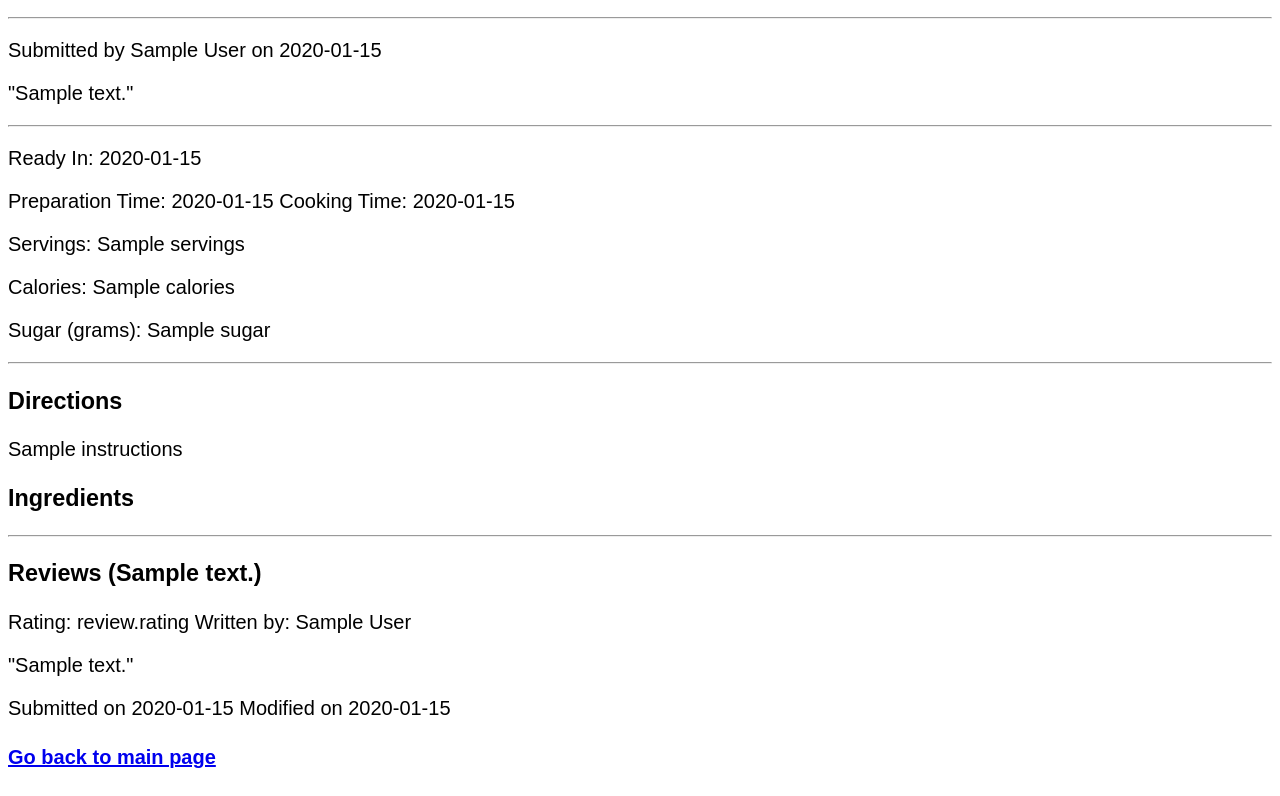
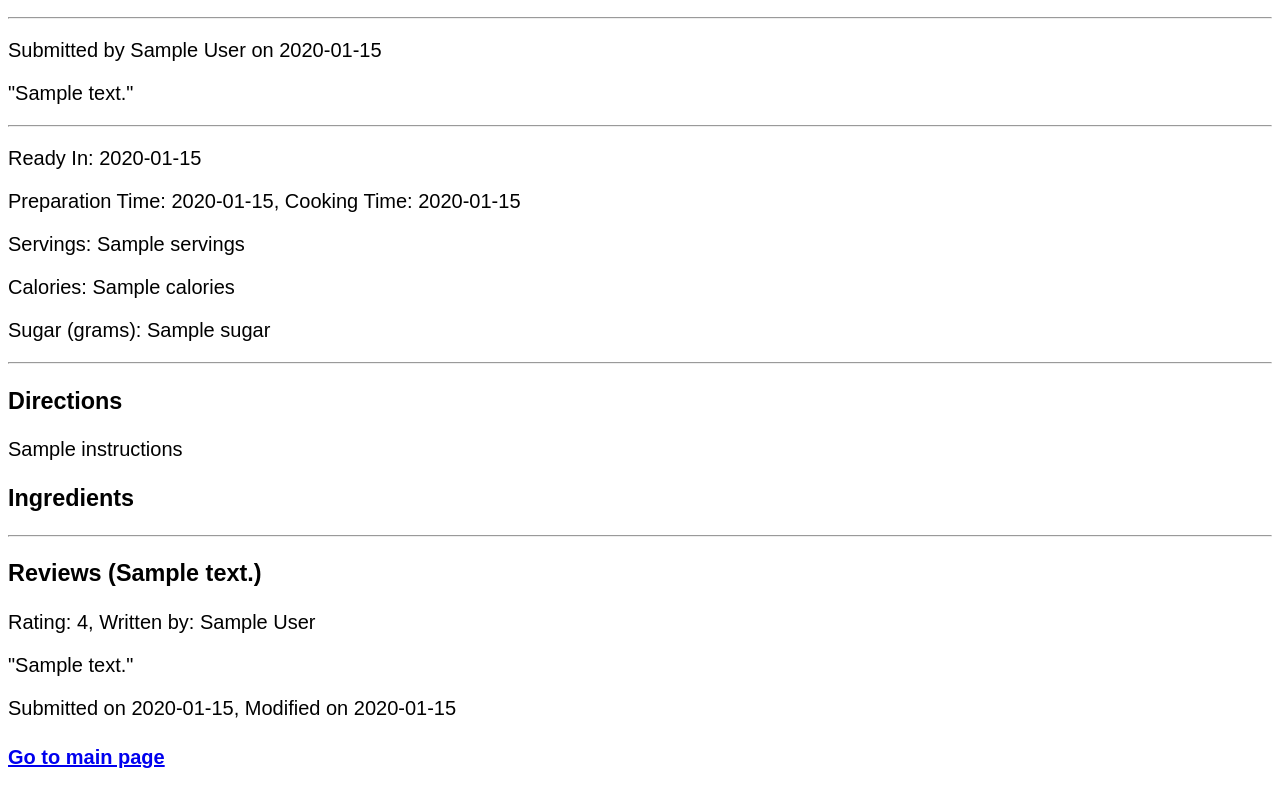
Before and after one commit to jonghyun-joann-lee/cs4111-Cookbook, a Flask app: template templates/recipe_insights.html in a window 1280 px wide. Shown: the part 226-1022 px from the top of the page. Run offline with Flask 3, Linux system fonts and the light colour scheme; the template is opened without the code that fills it: most values are stand-ins (such as "Sample title", 1, 10 or a date in 2020); parts of the project's set-up code (start-up, migrations or seed data) failed here and were passed over.

Commit message:
Minor fixes

```diff
--- a/templates/all_recipes.html
+++ b/templates/all_recipes.html
@@ -46,7 +46,7 @@
     <p>There are no recipes added to GravanosCookBook.</p>
   {% endif %}
 
-  <h3><a href="/">Go back to main page</a></h3>
+  <h3><a href="/">Go to main page</a></h3>
 
 </body>
 
--- a/templates/category_recipes.html
+++ b/templates/category_recipes.html
@@ -40,7 +40,7 @@
     <p>There are no recipes added to this category yet.</p>
   {% endif %}
 
-  <h3><a href="/">Go back to main page</a></h3>
+  <h3><a href="/">Go to main page</a></h3>
 
 </body>
 
--- a/templates/recipe_insights.html
+++ b/templates/recipe_insights.html
@@ -30,7 +30,7 @@
   <hr>
 
   <p>Ready In: {{ recipe.totaltime }}</p>
-  <p>Preparation Time: {{ recipe.preptime }}    Cooking Time: {{ recipe.cooktime }} </p>
+  <p>Preparation Time: {{ recipe.preptime }}, Cooking Time: {{ recipe.cooktime }} </p>
 
   <p>Servings: {{ recipe.servings }}</p>
   <p>Calories: {{ recipe.calories }}</p>
@@ -47,13 +47,13 @@
 
   <h3>Reviews ({{ recipe.reviewcount }})</h3>
   {% for reviewnumber, review in reviews.items() %}
-    <p>Rating: review.rating    Written by: {{ review.author }}</p>
+    <p>Rating: {{ review.rating }}, Written by: {{ review.author }}</p>
     <p>"{{ review.content }}"</p>
-    <p>Submitted on {{ review.datesubmitted }}  Modified on {{ review.datemodified }}</p>
+    <p>Submitted on {{ review.datesubmitted }}{% if review.datemodified %}, Modified on {{ review.datemodified }}{% endif %}</p>
   {% endfor %}
 
 
-  <h4><a href="/">Go back to main page</a></h4>
+  <h4><a href="/">Go to main page</a></h4>
 
 </body>
 
```
